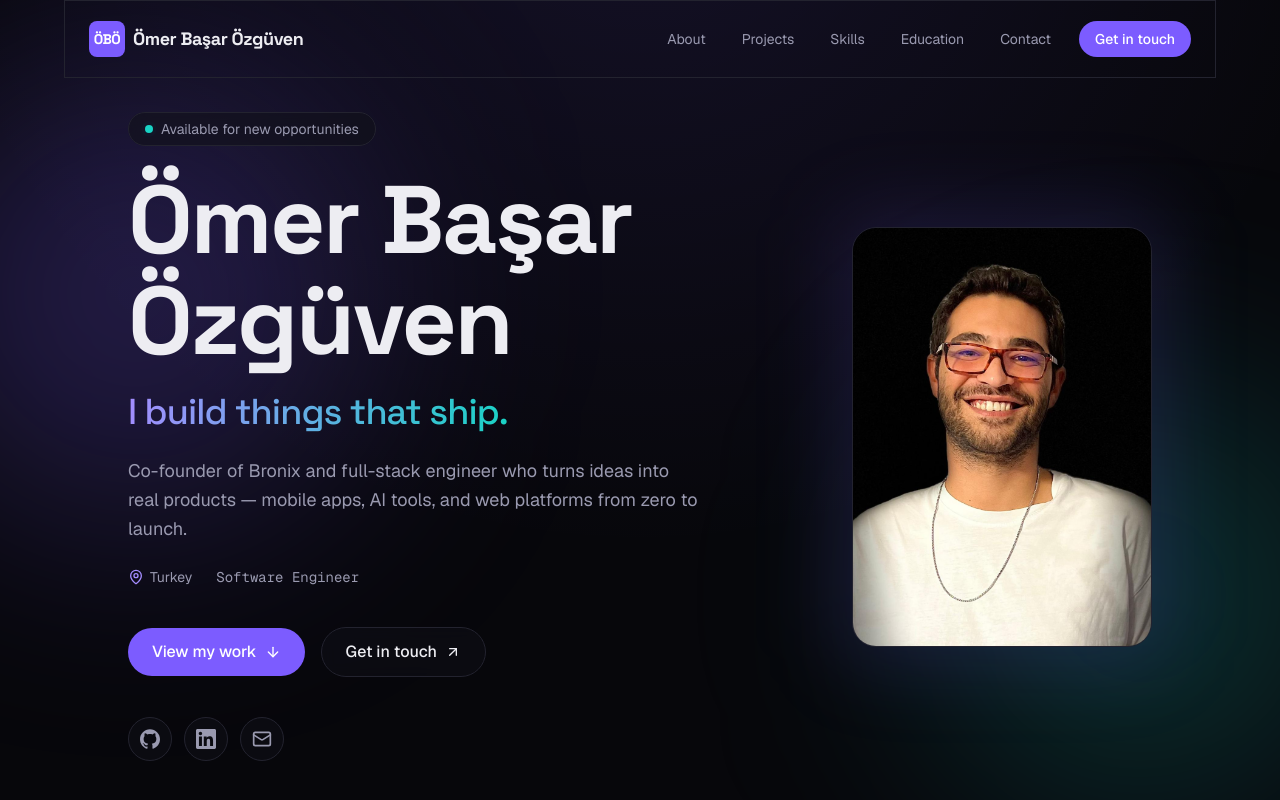
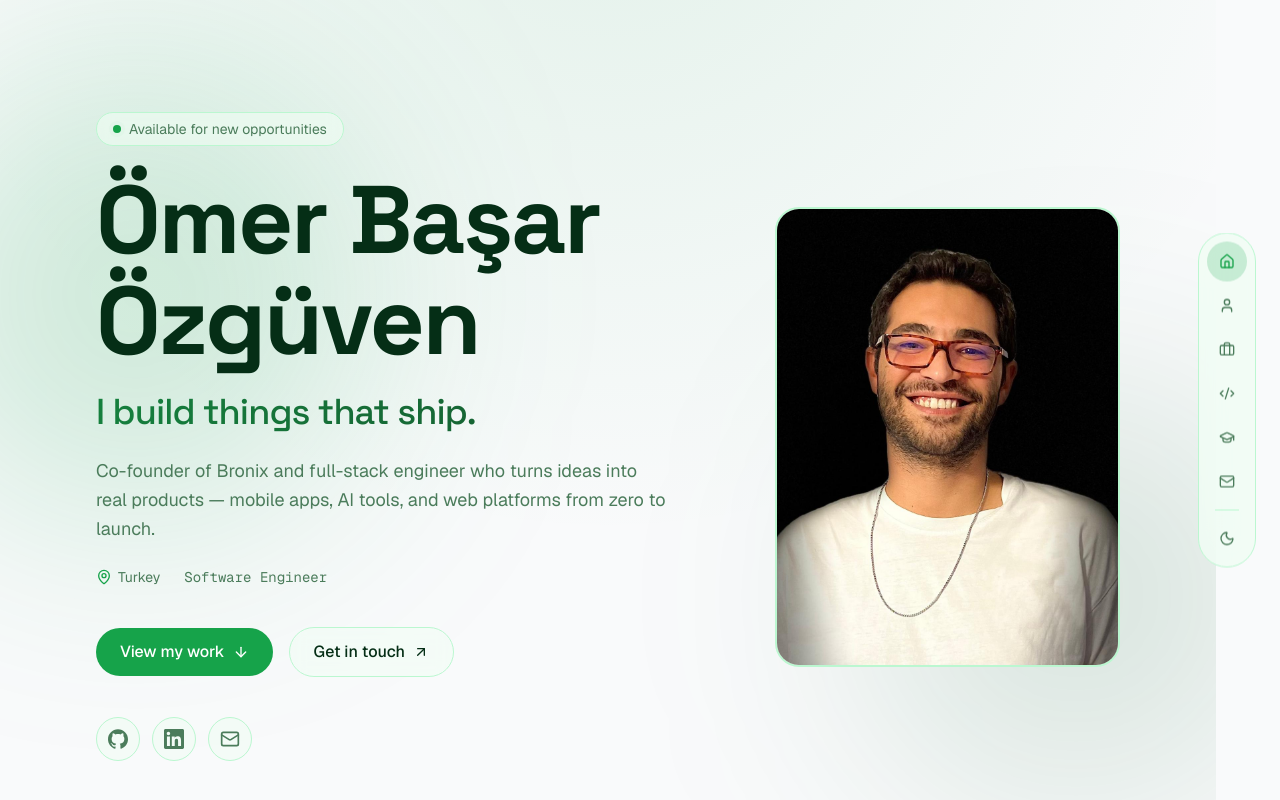
Before and after one commit to omer-basar-ozguven/obo, a Next.js app: page / in a window 1280 px wide. Shown: the top 800 px of the page. Built offline with nearby package versions, Linux system fonts and the light colour scheme.

Commit message:
design updated

```diff
--- a/app/globals.css
+++ b/app/globals.css
@@ -37,15 +37,29 @@
   }
 }
 
-:root {
-  --background: #07070b;
-  --foreground: #ededf2;
-  --muted: #9a9ab0;
-  --surface: #111119;
-  --border: #23232f;
-  --accent: #7c5cff;
-  --accent-soft: #a48dff;
-  --accent-2: #19d3c5;
+/* Dark theme — dark green / near-black (default) */
+:root,
+[data-theme="dark"] {
+  --background: #050d07;
+  --foreground: #ecfdf5;
+  --muted: #6b9e7a;
+  --surface: #091410;
+  --border: #163d23;
+  --accent: #22c55e;
+  --accent-soft: #4ade80;
+  --accent-2: #86efac;
+}
+
+/* Light theme — white / sage green */
+[data-theme="light"] {
+  --background: #f9fafb;
+  --foreground: #052e16;
+  --muted: #4b7c5b;
+  --surface: #f0fdf4;
+  --border: #bbf7d0;
+  --accent: #16a34a;
+  --accent-soft: #15803d;
+  --accent-2: #166534;
 }
 
 * {
@@ -64,9 +78,9 @@ body {
   overflow-x: hidden;
 }
 
-/* Anchored sections sit below the sticky navbar */
+/* Small buffer for anchor scroll targets */
 section[id] {
-  scroll-margin-top: 5.5rem;
+  scroll-margin-top: 1.5rem;
 }
 
 ::selection {
--- a/app/layout.tsx
+++ b/app/layout.tsx
@@ -53,6 +53,12 @@ export default function RootLayout({
       lang="en"
       className={`${geistSans.variable} ${geistMono.variable} ${spaceGrotesk.variable} h-full antialiased`}
     >
+      {/* Runs synchronously before first paint to prevent theme flash */}
+      <script
+        dangerouslySetInnerHTML={{
+          __html: `(function(){try{var t=localStorage.getItem('theme');document.documentElement.dataset.theme=t==='dark'?'dark':'light';}catch(e){}})();`,
+        }}
+      />
       <body className="min-h-full">{children}</body>
     </html>
   );
--- a/app/page.tsx
+++ b/app/page.tsx
@@ -11,7 +11,7 @@ export default function Home() {
   return (
     <>
       <Navbar />
-      <main>
+      <main className="lg:pr-16">
         <Hero />
         <About />
         <Projects />
--- a/components/Navbar.tsx
+++ b/components/Navbar.tsx
@@ -1,106 +1,190 @@
 "use client";
 
-import { useEffect, useState } from "react";
+import { useState, useEffect } from "react";
 import { AnimatePresence, motion } from "motion/react";
-import { Menu, X } from "lucide-react";
+import { Home, User, Briefcase, Code2, GraduationCap, Mail, Sun, Moon, X } from "lucide-react";
+import { useTheme } from "@/hooks/useTheme";
 import { portfolio } from "@/data/portfolio";
 
-const LINKS = [
-  { label: "About", href: "#about" },
-  { label: "Projects", href: "#projects" },
-  { label: "Skills", href: "#skills" },
-  { label: "Education", href: "#education" },
-  { label: "Contact", href: "#contact" },
+const NAV_ITEMS = [
+  { label: "Home",      href: "#top",       icon: Home },
+  { label: "About",     href: "#about",     icon: User },
+  { label: "Projects",  href: "#projects",  icon: Briefcase },
+  { label: "Skills",    href: "#skills",    icon: Code2 },
+  { label: "Education", href: "#education", icon: GraduationCap },
+  { label: "Contact",   href: "#contact",   icon: Mail },
 ];
 
+const MOBILE_LINKS = NAV_ITEMS.filter((n) => n.href !== "#top");
+
 export function Navbar() {
-  const [scrolled, setScrolled] = useState(false);
+  const { theme, toggle } = useTheme();
+  const [active, setActive] = useState("#top");
   const [open, setOpen] = useState(false);
 
+  /* Track active section via IntersectionObserver */
   useEffect(() => {
-    const onScroll = () => setScrolled(window.scrollY > 16);
-    onScroll();
-    window.addEventListener("scroll", onScroll, { passive: true });
-    return () => window.removeEventListener("scroll", onScroll);
+    const ids = NAV_ITEMS.map((n) => n.href.replace("#", "")).filter(Boolean);
+    const observers: IntersectionObserver[] = [];
+
+    ids.forEach((id) => {
+      const el = document.getElementById(id);
+      if (!el) return;
+      const obs = new IntersectionObserver(
+        ([entry]) => { if (entry.isIntersecting) setActive(`#${id}`); },
+        { rootMargin: "-40% 0px -55% 0px" }
+      );
+      obs.observe(el);
+      observers.push(obs);
+    });
+
+    return () => observers.forEach((o) => o.disconnect());
   }, []);
 
-  const initials = portfolio.name
-    .split(" ")
-    .map((w) => w[0])
-    .join("")
-    .slice(0, 3)
-    .toUpperCase();
+  const initials = portfolio.name.split(" ").map((w) => w[0]).join("").slice(0, 3).toUpperCase();
 
   return (
-    <header className="fixed inset-x-0 top-0 z-50">
-      <div
-        className={`mx-auto flex max-w-6xl items-center justify-between px-6 transition-all duration-300 ${
-          scrolled
-            ? "my-3 rounded-full border border-border/80 bg-surface/70 py-3 backdrop-blur-xl"
-            : "my-0 border border-transparent py-5"
+    <>
+      {/* ── Floating icon pill (desktop + tablet) ── */}
+      <nav
+        aria-label="Site navigation"
+        className="fixed right-6 top-1/2 z-50 hidden -translate-y-1/2 flex-col items-center gap-1 rounded-full border border-border bg-surface/80 p-2 backdrop-blur-xl md:flex"
+      >
+        {NAV_ITEMS.map(({ label, href, icon: Icon }) => {
+          const isActive = active === href;
+          return (
+            <a
+              key={href}
+              href={href}
+              aria-label={label}
+              title={label}
+              className={`group relative grid h-10 w-10 place-items-center rounded-full transition-all duration-200 ${
+                isActive
+                  ? "bg-accent/20 text-accent"
+                  : "text-muted hover:bg-foreground/8 hover:text-foreground"
               }`}
             >
+              <Icon className="h-4 w-4" />
+              {/* Tooltip */}
+              <span className="pointer-events-none absolute right-12 whitespace-nowrap rounded-lg border border-border bg-surface px-3 py-1.5 font-mono text-xs text-foreground opacity-0 shadow-lg transition-opacity group-hover:opacity-100">
+                {label}
+              </span>
+            </a>
+          );
+        })}
+
+        {/* Divider */}
+        <span className="my-1 h-px w-6 bg-border" />
+
+        {/* Theme toggle */}
+        <button
+          onClick={toggle}
+          aria-label="Toggle theme"
+          className="grid h-10 w-10 place-items-center rounded-full text-muted transition-all hover:bg-foreground/8 hover:text-foreground"
+        >
+          <AnimatePresence mode="wait" initial={false}>
+            <motion.span
+              key={theme}
+              initial={{ opacity: 0, rotate: -30, scale: 0.8 }}
+              animate={{ opacity: 1, rotate: 0, scale: 1 }}
+              exit={{ opacity: 0, rotate: 30, scale: 0.8 }}
+              transition={{ duration: 0.2 }}
+              className="flex items-center justify-center"
+            >
+              {theme === "dark" ? <Sun className="h-4 w-4" /> : <Moon className="h-4 w-4" />}
+            </motion.span>
+          </AnimatePresence>
+        </button>
+      </nav>
+
+      {/* ── Mobile: floating hamburger ── */}
+      <button
+        type="button"
+        onClick={() => setOpen((v) => !v)}
+        aria-label={open ? "Close menu" : "Open menu"}
+        aria-expanded={open}
+        className="fixed right-4 top-4 z-50 grid h-11 w-11 place-items-center rounded-full border border-border bg-surface/90 text-foreground backdrop-blur md:hidden"
+      >
+        {open ? <X className="h-5 w-5" /> : (
+          <span className="flex flex-col gap-[5px]">
+            <span className="block h-px w-5 bg-foreground" />
+            <span className="block h-px w-5 bg-foreground" />
+            <span className="block h-px w-3 bg-foreground" />
+          </span>
+        )}
+      </button>
+
+      {/* ── Mobile: slide-in menu ── */}
+      <AnimatePresence>
+        {open && (
+          <>
+            <motion.div
+              initial={{ opacity: 0 }}
+              animate={{ opacity: 1 }}
+              exit={{ opacity: 0 }}
+              className="fixed inset-0 z-40 bg-background/80 backdrop-blur-sm md:hidden"
+              onClick={() => setOpen(false)}
+            />
+            <motion.div
+              initial={{ x: "100%" }}
+              animate={{ x: 0 }}
+              exit={{ x: "100%" }}
+              transition={{ type: "spring", stiffness: 300, damping: 30 }}
+              className="fixed right-0 top-0 z-50 flex h-screen w-72 flex-col border-l border-border bg-surface p-8 md:hidden"
+            >
+              <div className="flex items-center justify-between">
                 <a
                   href="#top"
-          className="flex items-center gap-2 font-display text-lg font-bold tracking-tight"
+                  onClick={() => setOpen(false)}
+                  className="grid h-10 w-10 place-items-center rounded-xl bg-accent text-sm font-bold text-white"
                 >
-          <span className="grid h-9 w-9 place-items-center rounded-lg bg-accent text-sm text-white">
                   {initials}
-          </span>
-          <span className="hidden sm:inline">{portfolio.name}</span>
                 </a>
+                <button
+                  onClick={() => setOpen(false)}
+                  className="grid h-9 w-9 place-items-center rounded-full border border-border text-muted hover:text-foreground"
+                >
+                  <X className="h-4 w-4" />
+                </button>
+              </div>
 
-        <nav className="hidden items-center gap-1 md:flex">
-          {LINKS.map((link) => (
-            <a
-              key={link.href}
-              href={link.href}
-              className="rounded-full px-4 py-2 text-sm text-muted transition-colors hover:bg-foreground/5 hover:text-foreground"
+              <div className="mt-12 flex flex-1 flex-col gap-2">
+                {MOBILE_LINKS.map(({ label, href, icon: Icon }, i) => (
+                  <motion.a
+                    key={href}
+                    href={href}
+                    onClick={() => setOpen(false)}
+                    initial={{ opacity: 0, x: 24 }}
+                    animate={{ opacity: 1, x: 0 }}
+                    transition={{ delay: i * 0.06 }}
+                    className="flex items-center gap-3 rounded-xl px-4 py-3 font-display text-lg font-semibold text-foreground transition-colors hover:bg-foreground/5 hover:text-accent"
                   >
-              {link.label}
-            </a>
+                    <Icon className="h-5 w-5 text-accent" />
+                    {label}
+                  </motion.a>
                 ))}
+              </div>
+
+              <div className="flex items-center justify-between border-t border-border pt-6">
                 <a
                   href="#contact"
-            className="ml-2 rounded-full bg-accent px-4 py-2 text-sm font-medium text-white transition-transform hover:scale-105"
+                  onClick={() => setOpen(false)}
+                  className="rounded-full bg-accent px-5 py-2.5 text-sm font-medium text-white transition-transform hover:scale-105"
                 >
                   Get in touch
                 </a>
-        </nav>
-
                 <button
-          type="button"
-          onClick={() => setOpen((v) => !v)}
-          className="grid h-10 w-10 place-items-center rounded-lg border border-border text-foreground md:hidden"
-          aria-label={open ? "Close menu" : "Open menu"}
-          aria-expanded={open}
+                  onClick={toggle}
+                  aria-label="Toggle theme"
+                  className="grid h-9 w-9 place-items-center rounded-full border border-border text-muted hover:border-accent hover:text-foreground"
                 >
-          {open ? <X className="h-5 w-5" /> : <Menu className="h-5 w-5" />}
+                  {theme === "dark" ? <Sun className="h-4 w-4" /> : <Moon className="h-4 w-4" />}
                 </button>
               </div>
-
-      <AnimatePresence>
-        {open && (
-          <motion.nav
-            initial={{ opacity: 0, y: -8 }}
-            animate={{ opacity: 1, y: 0 }}
-            exit={{ opacity: 0, y: -8 }}
-            transition={{ duration: 0.2 }}
-            className="mx-6 mt-1 overflow-hidden rounded-2xl border border-border bg-surface/95 p-2 backdrop-blur-xl md:hidden"
-          >
-            {LINKS.map((link) => (
-              <a
-                key={link.href}
-                href={link.href}
-                onClick={() => setOpen(false)}
-                className="block rounded-xl px-4 py-3 text-base text-foreground transition-colors hover:bg-foreground/5"
-              >
-                {link.label}
-              </a>
-            ))}
-          </motion.nav>
+            </motion.div>
+          </>
         )}
       </AnimatePresence>
-    </header>
+    </>
   );
 }
--- a/components/sections/Hero.tsx
+++ b/components/sections/Hero.tsx
@@ -29,17 +29,23 @@ export function Hero() {
       <div className="pointer-events-none absolute inset-0 -z-10">
         <motion.div
           aria-hidden
-          className="absolute -left-32 top-10 h-112 w-md rounded-full bg-accent/25 blur-[120px]"
+          className="absolute -left-32 top-10 h-112 w-md rounded-full bg-accent/20 blur-[120px]"
           animate={{ x: [0, 40, 0], y: [0, 30, 0] }}
           transition={{ duration: 14, repeat: Infinity, ease: "easeInOut" }}
         />
         <motion.div
           aria-hidden
-          className="absolute -right-24 bottom-0 h-104 w-104 rounded-full bg-accent-2/20 blur-[120px]"
+          className="absolute -right-24 bottom-0 h-104 w-104 rounded-full bg-accent-2/15 blur-[120px]"
           animate={{ x: [0, -30, 0], y: [0, -40, 0] }}
           transition={{ duration: 16, repeat: Infinity, ease: "easeInOut" }}
         />
-        <div className="absolute inset-0 bg-[radial-gradient(circle_at_50%_-20%,rgba(124,92,255,0.12),transparent_60%)]" />
+        <div
+          className="absolute inset-0"
+          style={{
+            background:
+              "radial-gradient(circle at 50% -20%, color-mix(in srgb, var(--accent) 10%, transparent), transparent 60%)",
+          }}
+        />
       </div>
 
       <motion.div
@@ -66,8 +72,8 @@ export function Hero() {
             className="inline-flex items-center gap-2 rounded-full border border-border bg-surface/60 px-4 py-1.5 text-sm text-muted backdrop-blur"
           >
             <span className="relative flex h-2 w-2">
-              <span className="absolute inline-flex h-full w-full animate-ping rounded-full bg-accent-2 opacity-75" />
-              <span className="relative inline-flex h-2 w-2 rounded-full bg-accent-2" />
+              <span className="absolute inline-flex h-full w-full animate-ping rounded-full bg-accent opacity-75" />
+              <span className="relative inline-flex h-2 w-2 rounded-full bg-accent" />
             </span>
             Available for new opportunities
           </motion.span>
@@ -98,7 +104,7 @@ export function Hero() {
             className="mt-6 flex flex-wrap items-center gap-x-6 gap-y-2 text-sm text-muted"
           >
             <span className="inline-flex items-center gap-1.5">
-              <MapPin className="h-4 w-4 text-accent-soft" />
+              <MapPin className="h-4 w-4 text-accent" />
               {portfolio.location}
             </span>
             <span className="font-mono">{portfolio.role}</span>
@@ -114,7 +120,7 @@ export function Hero() {
             </a>
             <a
               href="#contact"
-              className="inline-flex items-center gap-2 rounded-full border border-border bg-surface/50 px-6 py-3 font-medium text-foreground backdrop-blur transition-colors hover:border-accent-soft hover:text-accent-soft"
+              className="inline-flex items-center gap-2 rounded-full border border-border bg-surface/50 px-6 py-3 font-medium text-foreground backdrop-blur transition-colors hover:border-accent hover:text-accent"
             >
               Get in touch
               <ArrowUpRight className="h-4 w-4" />
@@ -129,7 +135,7 @@ export function Hero() {
                 target={social.href.startsWith("http") ? "_blank" : undefined}
                 rel="noopener noreferrer"
                 aria-label={social.label}
-                className="grid h-11 w-11 place-items-center rounded-full border border-border bg-surface/50 text-muted transition-all hover:-translate-y-0.5 hover:border-accent-soft hover:text-foreground"
+                className="grid h-11 w-11 place-items-center rounded-full border border-border bg-surface/50 text-muted transition-all hover:-translate-y-0.5 hover:border-accent hover:text-foreground"
               >
                 <SocialIcon name={social.icon} className="h-5 w-5" />
               </a>
@@ -140,12 +146,11 @@ export function Hero() {
         {/* Desktop photo */}
         {portfolio.avatarUrl && (
           <motion.div variants={item} className="hidden lg:block">
-            <div className="relative">
-              <div className="absolute -inset-4 rounded-4xl bg-accent/15 blur-2xl" />
+            <div className="h-[460px] w-[345px] overflow-hidden rounded-3xl border-2 border-accent/40">
               <img
                 src={portfolio.avatarUrl}
                 alt={portfolio.name}
-                className="relative h-[420px] w-[300px] rounded-3xl border border-border object-cover"
+                className="h-full w-full object-cover"
               />
             </div>
           </motion.div>
--- a/data/portfolio.ts
+++ b/data/portfolio.ts
@@ -134,7 +134,7 @@ export const portfolio: Portfolio = {
         "AI-powered walking navigation that color-codes streets by walkability so you always take the safest route through any city. Privacy-first — no account required, location stays on your device.",
       tag: "iOS",
       status: "live",
-      tech: ["Flutter", "VoltAgent"],
+      tech: ["Flutter", "VoltAgent", "Firebase", "Supabase"],
       liveUrl: "https://walkable.bronixlabs.com/",
       appStoreUrl: "https://apps.apple.com/app/id6762026493",
       iconUrl: "https://www.bronixengineering.com/images/walkable-app-icon.png",
@@ -145,6 +145,7 @@ export const portfolio: Portfolio = {
         "A to-do app with attitude — it nags, roasts, and guilt-trips you until tasks are actually done. Rage Mode, app blocking, and a Pomodoro timer for people who need accountability with a personality.",
       tag: "iOS",
       status: "live",
+      tech: ["Flutter", "Firebase"],
       appStoreUrl: "https://apps.apple.com/app/id6759795623",
       iconUrl: "https://www.bronixengineering.com/images/toxic-flamingo-app-icon.png",
     },
@@ -154,6 +155,7 @@ export const portfolio: Portfolio = {
         "AI interior design app that transforms any space — indoors, outdoors, or landscape — with a single photo and a style choice. Pick from 12+ curated styles or write your own prompt and get a stunning redesign in seconds.",
       tag: "iOS",
       status: "live",
+      tech: ["Flutter", "Firebase", "Railway", "Fal.ai"],
       appStoreUrl: "https://apps.apple.com/app/id6761188961",
       iconUrl: "https://www.bronixengineering.com/images/nextroom-app-icon.png",
     },
@@ -163,6 +165,7 @@ export const portfolio: Portfolio = {
         "Turkish freight marketplace connecting cargo owners with truck drivers — post a shipment, get matched instantly, and reach thousands of vehicles across all 81 provinces. Free to list, subscription-based for carriers.",
       tag: "iOS & Android · Web",
       status: "live",
+      tech: ["Expo", "Express.js", "Next.js", "Supabase", "Railway", "OpenRouter"],
       liveUrl: "https://www.yukal.net/",
       appStoreUrl: "https://apps.apple.com/app/id1663676145",
       playStoreUrl: "https://play.google.com/store/apps/details?id=com.application.yukal",
@@ -174,6 +177,7 @@ export const portfolio: Portfolio = {
         "AI creative studio for generating UGC videos, product shoots, and images — powered by a multi-model architecture that runs several AI models in parallel so you can compare outputs instantly.",
       tag: "Web App",
       status: "live",
+      tech: ["Next.js", "Express.js", "Supabase", "Fal.ai", "OpenRouter"],
       liveUrl: "https://bananalabs.co",
       iconUrl: "/icons/banana-labs-icon.png",
     },
--- /dev/null
+++ b/hooks/useTheme.ts
@@ -0,0 +1,25 @@
+"use client";
+
+import { useEffect, useState } from "react";
+
+export type Theme = "dark" | "light";
+
+export function useTheme() {
+  const [theme, setTheme] = useState<Theme>("dark");
+
+  useEffect(() => {
+    const stored = localStorage.getItem("theme") as Theme | null;
+    const initial = stored === "dark" ? "dark" : "light";
+    setTheme(initial);
+    document.documentElement.dataset.theme = initial;
+  }, []);
+
+  function toggle() {
+    const next: Theme = theme === "dark" ? "light" : "dark";
+    setTheme(next);
+    document.documentElement.dataset.theme = next;
+    localStorage.setItem("theme", next);
+  }
+
+  return { theme, toggle };
+}
```
Also changed, not shown: components/Section.tsx (+8 -5 lines). Lines whose indentation alone changed are shown as unchanged.
